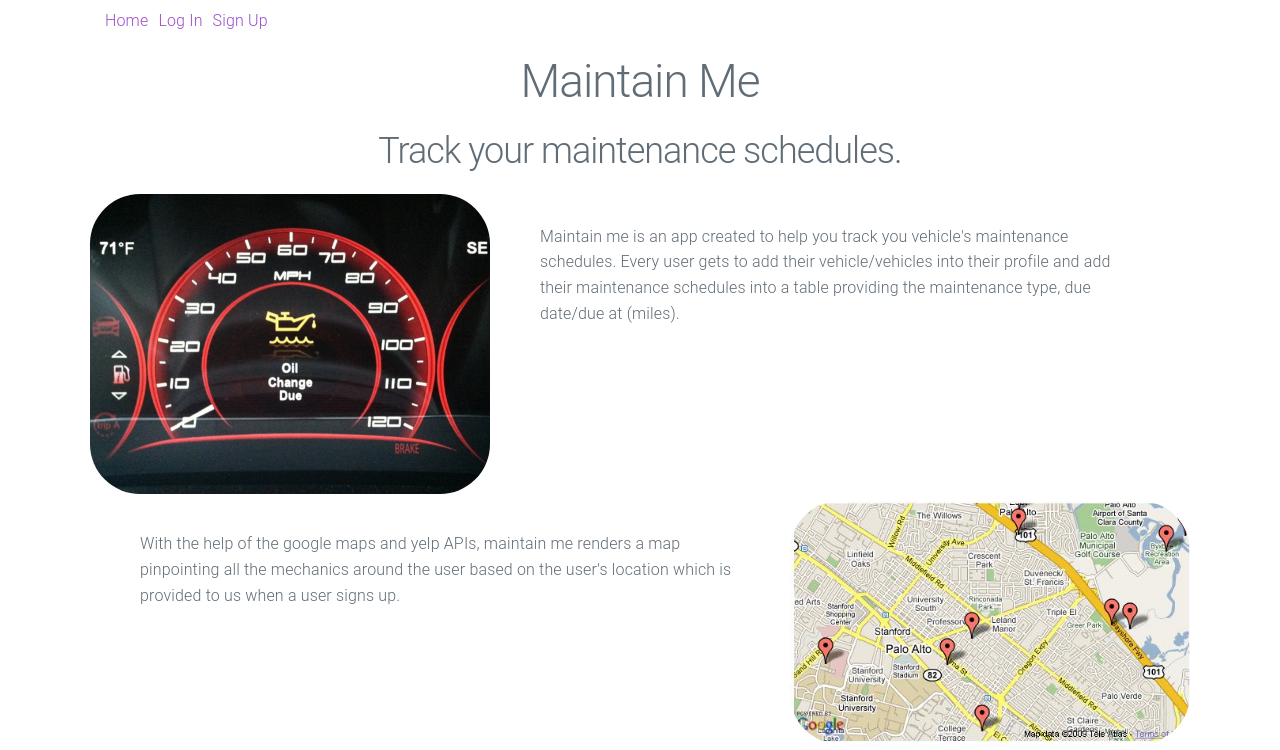
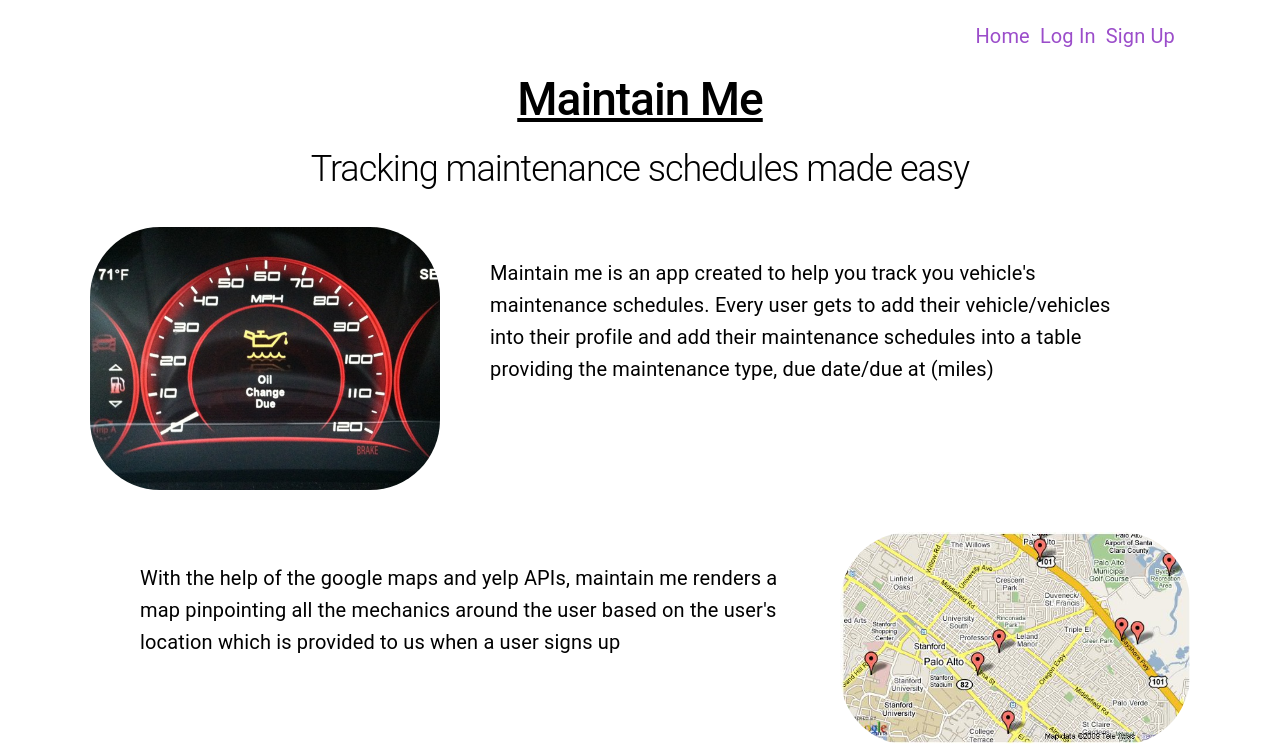
Before and after one commit to JGrgs/project4-Maintain-me, a React (Create React App) app in the folder client/: page / in a window 1280 px wide. Shown: the top 750 px of the page. Built offline with nearby package versions, Linux system fonts and the light colour scheme; what google-maps-react would draw is missing.

Commit message:
style home page

```diff
--- a/client/src/styles.css
+++ b/client/src/styles.css
@@ -4,23 +4,32 @@
 }
 
 .NavBar {
-	margin-bottom: 20px
+	margin-bottom: 20px;
+	text-align: right;
+    font-size: 20px;
+	font-weight: 400;
+	margin-top: 20px;
 }
 
 img {
-	max-width: 400px;
+	max-width: 350px;
 }
 
 .homeh1{
 	text-align: center;
+	color: black;
+	font-weight: 500;
+    text-decoration: underline;
 }
 
 .homeh2 {
 	text-align: center;
+	color: black;
+	margin-bottom: 35px;
 }
 
 .image-circle {
-	border-radius: 50px;
+	border-radius: 70px;
 }
 
 .infowindow {
@@ -29,4 +38,11 @@
 
 .Home .text-column {
 	padding: 3rem 5rem;
+	font-size: 20px;
+    font-weight: 400;
+    color: black;
 }
+
+.row {
+	margin-bottom: 35px;
+}
--- a/client/src/views/Home.jsx
+++ b/client/src/views/Home.jsx
@@ -2,24 +2,23 @@
 import carImg from '../images/car.jpg'
 import oilChangeImg from '../images/OilChangeDue.jpg'
 import mapImg from '../images/sampleMap.jpg'
-import mechanicImg from '../images/mechanic.jpg'
 
 const Home = (props) => {
 	return (
 		<div className='Home'>
 			<h1 className="homeh1">Maintain Me</h1>
-			<h2 className="homeh2">Track your maintenance schedules.</h2>
+			<h2 className="homeh2">Tracking maintenance schedules made easy</h2>
 			<div className="row">
 				<div className="column-25">
 					<img className="image-circle" src={oilChangeImg} alt="oil change"/>
 				</div>
 				<div className="column-75 text-column">
-					<p>Maintain me is an app created to help you track you vehicle's maintenance schedules. Every user gets to add their vehicle/vehicles into their profile and add their maintenance schedules into a table providing the maintenance type, due date/due at (miles).</p>
+					<p>Maintain me is an app created to help you track you vehicle's maintenance schedules. Every user gets to add their vehicle/vehicles into their profile and add their maintenance schedules into a table providing the maintenance type, due date/due at (miles)</p>
 				</div>
 			</div>
 			<div className="row">
 				<div className="column-25 text-column">
-					<p>With the help of the google maps and yelp APIs, maintain me renders a map pinpointing all the mechanics around the user based on the user's location which is provided to us when a user signs up.</p>
+					<p>With the help of the google maps and yelp APIs, maintain me renders a map pinpointing all the mechanics around the user based on the user's location which is provided to us when a user signs up</p>
 				</div>
 				<div className="column-75">
 					<img className="image-circle" src={mapImg} alt="map"/>
@@ -30,7 +29,7 @@
 					<img className="image-circle" src={carImg} alt="car"/>
 				</div>
 				<div className="column-75 text-column">
-					<p>Keep your vehicle in an excellent condition by always staying on top of the maintenance it needs.</p>
+					<p>Keep your vehicle in an excellent condition by always staying on top of the maintenance it needs. Sign Up now and have a responsive record of all the maintenance</p>
 				</div>
 			</div>
 		</div>
--- a/client/src/views/Map.jsx
+++ b/client/src/views/Map.jsx
@@ -1,10 +1,10 @@
 import React from 'react'
-import {Map, InfoWindow, Marker, GoogleApiWrapper, GoogleMapReact} from 'google-maps-react'
+import { Map, InfoWindow, Marker, GoogleApiWrapper } from 'google-maps-react'
 import httpClient from '../httpClient.js'
 
 
 const apiKey = "AIzaSyB0eMTL9hnGmaifNZOTiuRNJxNCOpOhBoc"
-const style =  {
+var style =  {
     width: '1000px',
     height: '600px'
 }
@@ -89,7 +89,6 @@
         lng: this.state.geoCodeLocation.lng
       }}
       zoom={14}
-    //   onClick={this.onMapClicked}>
     >
         { this.state.businesses.name.map((b,i) => {
             const lat = this.state.businesses.coordinates[i].latitude
```
Also changed, not shown: 1 other file (tests, documents, lock files or other folders).
